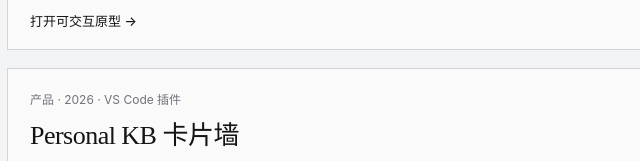
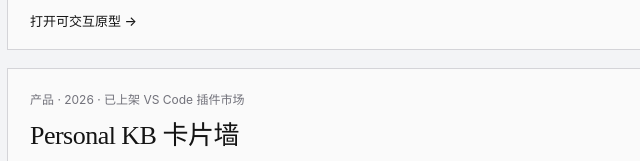
Before and after one commit to Rebecia/rebekah-s-home, a plain HTML site: page index.html in a window 1280 px wide. Shown: the part 925-1086 px from the top of the page, 301-941 px from the left. Drawn offline with Linux system fonts and the light colour scheme; a web font is replaced by a local one.

Commit message:
docs: 上架 Marketplace，补安装入口

```diff
--- a/index.html
+++ b/index.html
@@ -163,7 +163,7 @@
         <div class="go">打开可交互原型 →</div>
       </a>
       <a class="feature" href="./personal-kb-vscode/docs/demo/" style="margin-top:18px">
-        <div class="kicker">产品 · 2026 · VS Code 插件</div>
+        <div class="kicker">产品 · 2026 · 已上架 VS Code 插件市场</div>
         <h3>Personal KB 卡片墙</h3>
         <p>一个文件夹的 Markdown，就是一面结论优先的卡片墙。按类型统计与筛选，点开只读结论，软链进 Obsidian 共用同一份文件——不建库、不上传、不同步云端。</p>
         <img class="shot" src="./personal-kb-vscode/media/screenshots/wall.png" alt="Personal KB 卡片墙：bento 网格，最新一张放大成主卡">
```
Also changed, not shown: README.md, personal-kb-vscode/README.md.
